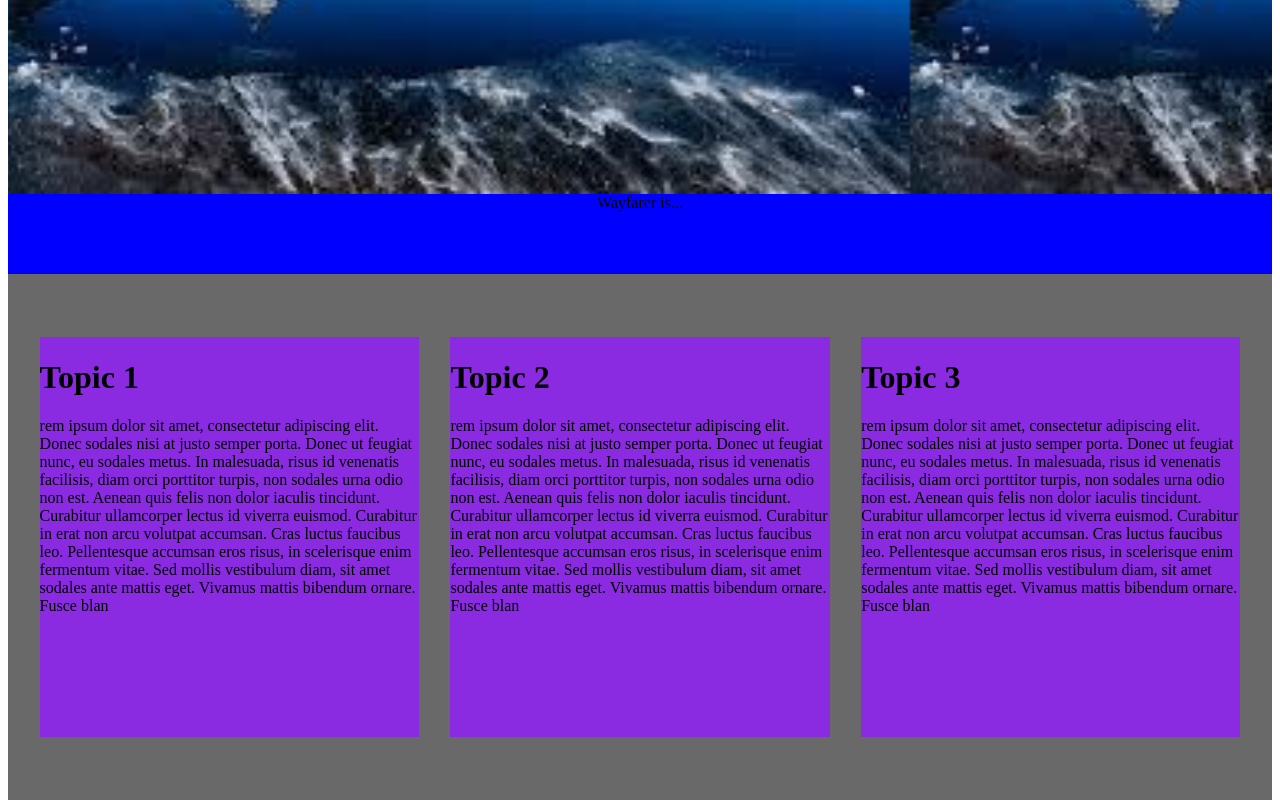
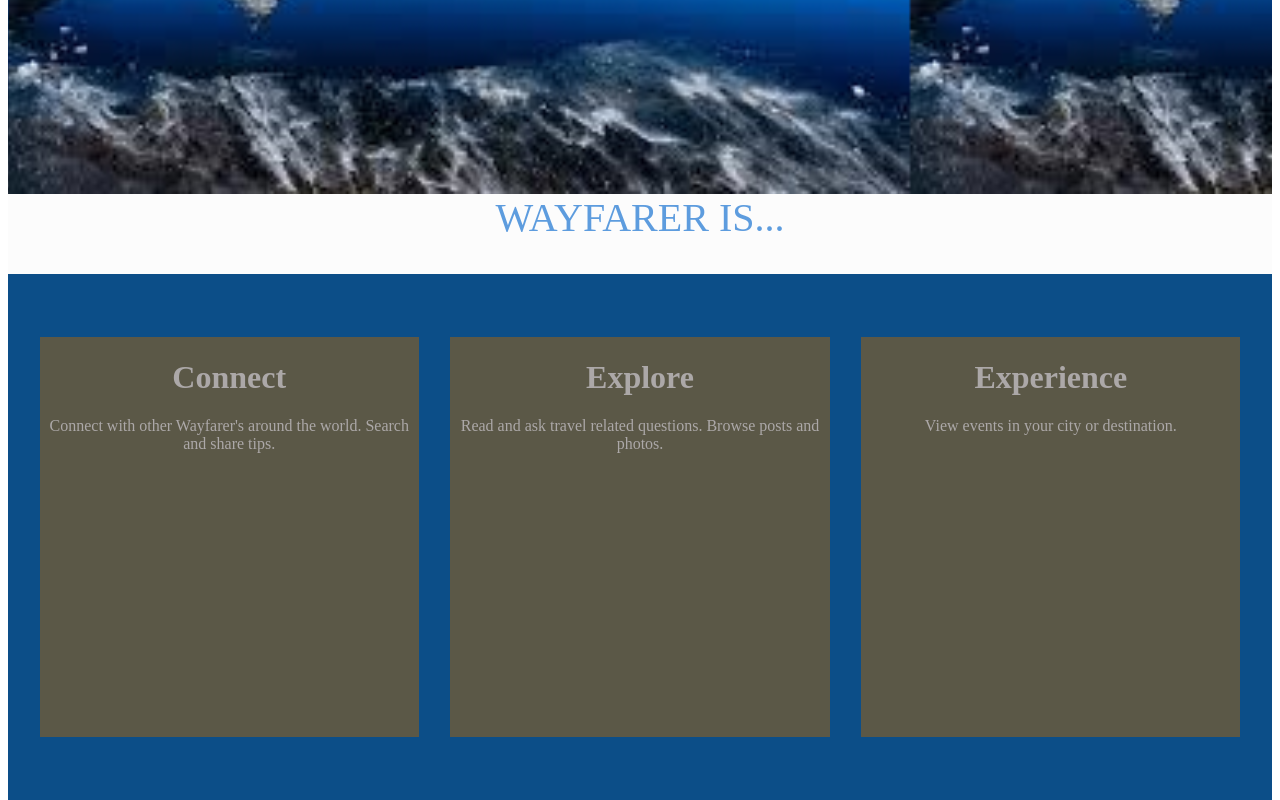
Before and after one commit to sahmed7/Wayfarer, an Angular app: page / in a window 1280 px wide. Shown: the part 514-1314 px from the top of the page. Built offline with nearby package versions, Linux system fonts and the light colour scheme.

Commit message:
styling bottom half

```diff
--- a/src/app/app.component.css
+++ b/src/app/app.component.css
@@ -1,19 +1,21 @@
 
 #landing-bottom-half{
-  background-color: aqua;
+  background-color: #46008b;
   height: 400px;
 }
 
 #header{
-  background-color: blue;
+  background-color: #fcfcfc;
   height: 20%;
   text-align: center;
+  font-size: 2.5em;
+  color: #5d9cde;
 }
 
 #flexbox-container {
   display:flex;
   justify-content: space-evenly;
-  background-color: dimgrey;
+  background-color: #0c4e88;
   height: 100%;
   padding-top: 5%;
   padding-bottom: 5%;
@@ -22,7 +24,7 @@
 
 
 .topic{
-  background-color: blueviolet;
+  background-color: #5b5847;
 
   height: 100%;
   width: 30%;
@@ -31,14 +33,17 @@
 }
 
 #topic-1{
-
+  text-align: center;
+  color: #aca8a8;
 
 }
 
 #topic-2{
-
+  text-align: center;
+  color: #aca8a8;
 }
 
 #topic-3{
-
+  text-align: center;
+  color: #aca8a8;
 }
--- a/src/app/app.component.html
+++ b/src/app/app.component.html
@@ -9,24 +9,24 @@
 <div id="landing-bottom-half">
 
   <div id="header">
-    Wayfarer is...
+    WAYFARER IS...
   </div>
 
   <div id="flexbox-container">
 
     <div id="topic-1" class="topic">
-      <h1>Topic 1</h1>
-      rem ipsum dolor sit amet, consectetur adipiscing elit. Donec sodales nisi at justo semper porta. Donec ut feugiat nunc, eu sodales metus. In malesuada, risus id venenatis facilisis, diam orci porttitor turpis, non sodales urna odio non est. Aenean quis felis non dolor iaculis tincidunt. Curabitur ullamcorper lectus id viverra euismod. Curabitur in erat non arcu volutpat accumsan. Cras luctus faucibus leo. Pellentesque accumsan eros risus, in scelerisque enim fermentum vitae. Sed mollis vestibulum diam, sit amet sodales ante mattis eget. Vivamus mattis bibendum ornare. Fusce blan
+      <h1>Connect </h1>
+      Connect with other Wayfarer's around the world. Search and share tips.
     </div>
 
     <div id="topic-2" class="topic">
-      <h1>Topic 2</h1>
-      rem ipsum dolor sit amet, consectetur adipiscing elit. Donec sodales nisi at justo semper porta. Donec ut feugiat nunc, eu sodales metus. In malesuada, risus id venenatis facilisis, diam orci porttitor turpis, non sodales urna odio non est. Aenean quis felis non dolor iaculis tincidunt. Curabitur ullamcorper lectus id viverra euismod. Curabitur in erat non arcu volutpat accumsan. Cras luctus faucibus leo. Pellentesque accumsan eros risus, in scelerisque enim fermentum vitae. Sed mollis vestibulum diam, sit amet sodales ante mattis eget. Vivamus mattis bibendum ornare. Fusce blan
+      <h1>Explore</h1>
+      Read and ask travel related questions. Browse posts and photos.
     </div>
 
     <div id="topic-3" class="topic">
-      <h1>Topic 3</h1>
-      rem ipsum dolor sit amet, consectetur adipiscing elit. Donec sodales nisi at justo semper porta. Donec ut feugiat nunc, eu sodales metus. In malesuada, risus id venenatis facilisis, diam orci porttitor turpis, non sodales urna odio non est. Aenean quis felis non dolor iaculis tincidunt. Curabitur ullamcorper lectus id viverra euismod. Curabitur in erat non arcu volutpat accumsan. Cras luctus faucibus leo. Pellentesque accumsan eros risus, in scelerisque enim fermentum vitae. Sed mollis vestibulum diam, sit amet sodales ante mattis eget. Vivamus mattis bibendum ornare. Fusce blan
+      <h1>Experience</h1>
+      View events in your city or destination.
     </div>
 
   </div>
```
Also changed, not shown: 1 other file (tests, documents, lock files or other folders).
